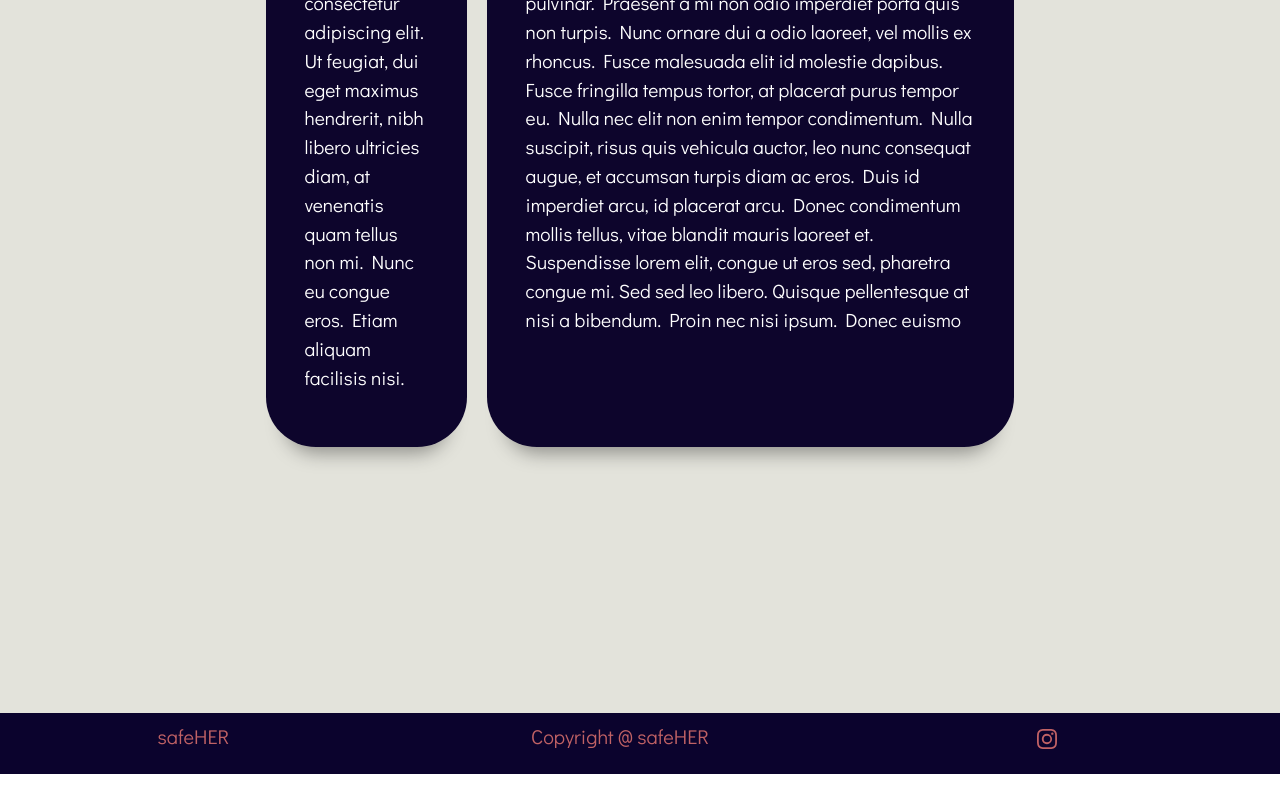
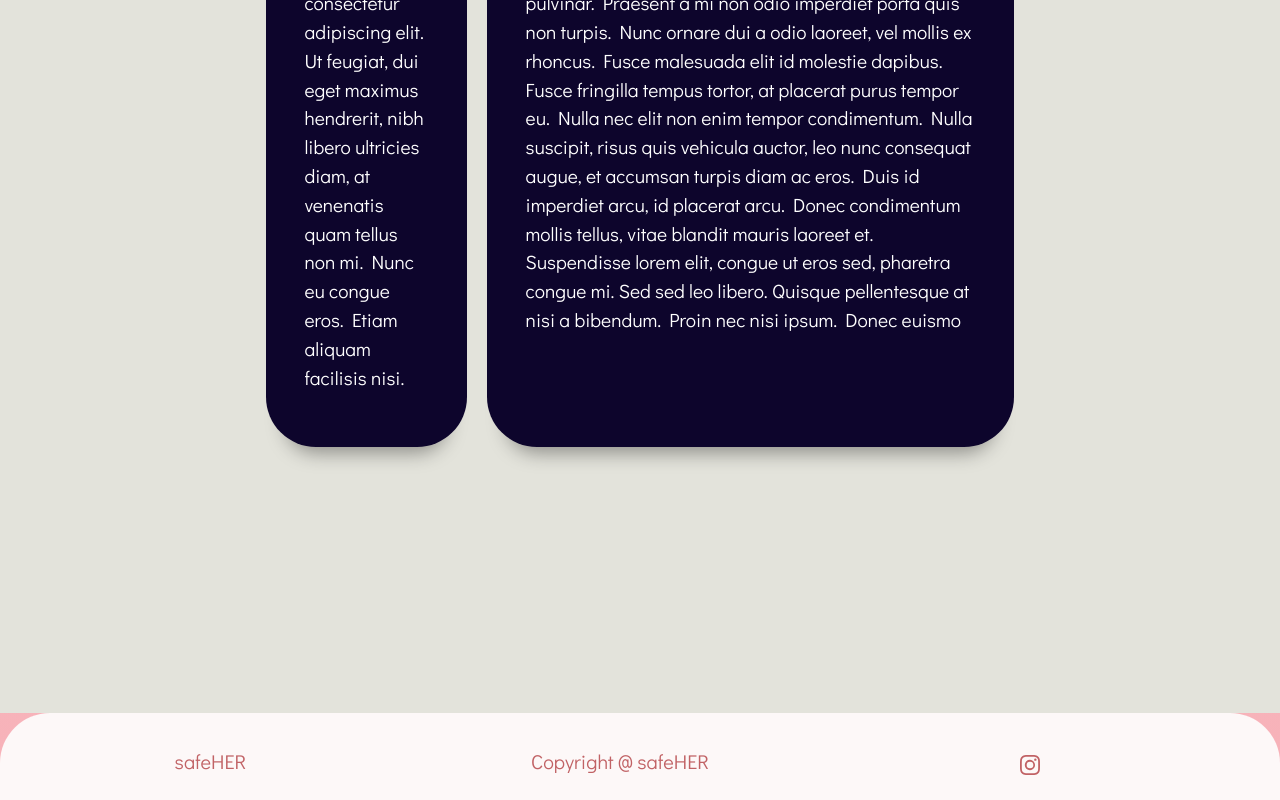
Before and after one commit to ArchitaSarin/safe-her1, a React (Create React App) app in the folder my-app/: page / in a window 1280 px wide. Shown: the part 2431-3231 px from the top of the page. Before the commit the page ends 3205 px from the top, so only its background shows below. Built offline with nearby package versions, Linux system fonts and the light colour scheme.

Commit message:
Edited footer color and shape

```diff
--- a/my-app/src/App.css
+++ b/my-app/src/App.css
@@ -43,6 +43,7 @@ body {
   background-color: #C1C1C1;
   /* background: linear-gradient(45deg, #c36464, #0d052c, #bfb1b5, #c36464);
 	background-size: 400% 400%; */
+  background: linear-gradient(#FDF8F8, #F7B1B8);
 	animation: gradientBG 15s ease infinite;
   place-items: center;
   height: 100%;
--- a/my-app/src/Styles/footer.css
+++ b/my-app/src/Styles/footer.css
@@ -3,8 +3,12 @@
   align-items: center;
   justify-content: center;
   background: #0B032D;
+  background-color: #FDF8F8;
   text-align: center;
+  padding: 2%;
   padding-bottom: 15px;
+  border-top-right-radius: 50px;
+  border-top-left-radius: 50px;
 }
 
 .logo-text {
@@ -20,7 +24,7 @@
 .footer {
   border-top-right-radius: 50px;
   border-top-left-radius: 50px;
-  background-color: #f2f2f2;
+  background-color: #FDF8F8;
   font-family: "Didact Gothic", sans-serif;
   padding: 4%;
   -webkit-box-shadow: 1px -14px 5px 0px rgba(0,0,0,0.27);
```
